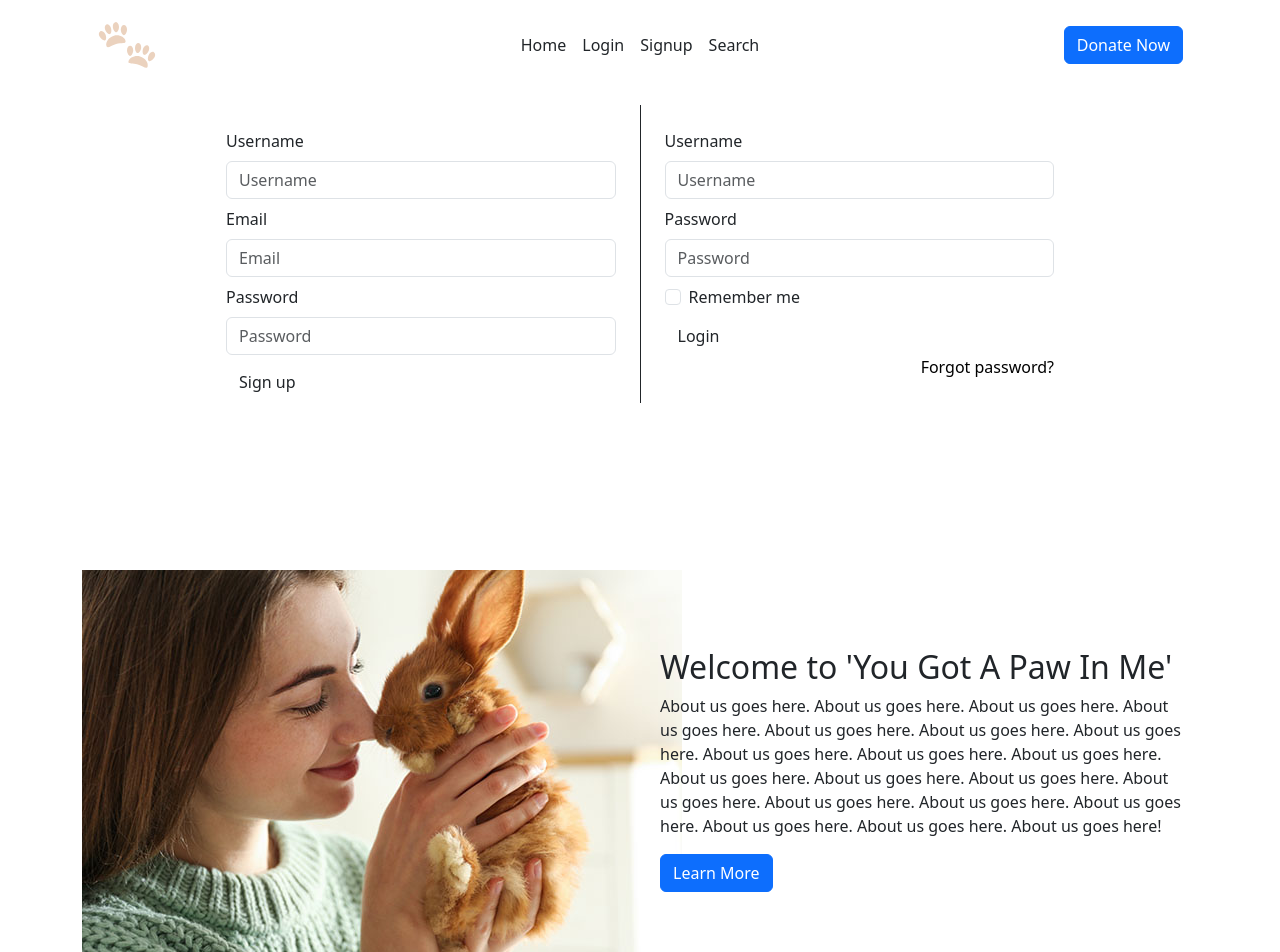
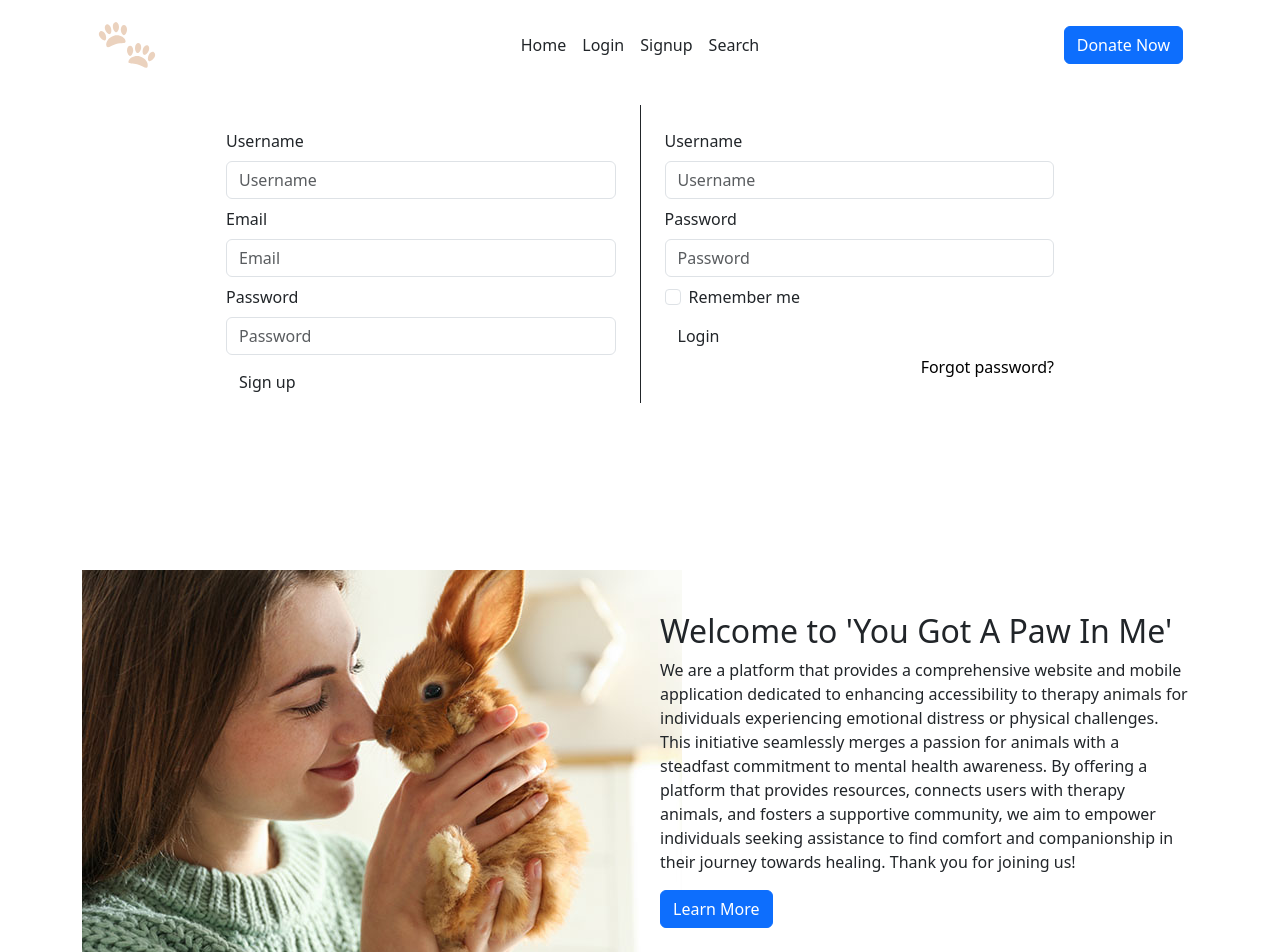
Before and after one commit to pommerpie/You-Have-A-Paw-In-Me, a React (Vite) app in the folder client/: page / in a window 1280 px wide. Shown: the top 952 px of the page. Built offline with nearby package versions, Linux system fonts and the light colour scheme.

Commit message:
About me

```diff
--- a/client/src/components/about.jsx
+++ b/client/src/components/about.jsx
@@ -12,8 +12,12 @@ const AboutUs = () => {
                     <div className='p-2'>
                         <h2>Welcome to 'You Got A Paw In Me'</h2>
                         <p>
-                            About us goes here. About us goes here. About us goes here. About us goes here. About us goes here.
-                            About us goes here. About us goes here. About us goes here. About us goes here. About us goes here. About us goes here. About us goes here. About us goes here. About us goes here. About us goes here. About us goes here. About us goes here. About us goes here. About us goes here. About us goes here!
+                        We are a platform that provides a comprehensive website and mobile application dedicated to enhancing accessibility to therapy animals for individuals experiencing emotional distress or physical challenges.
+
+                        This initiative seamlessly merges a passion for animals with a steadfast commitment to mental health awareness. By offering a platform that provides resources, connects users with therapy animals, and fosters a supportive community, we aim to empower individuals seeking assistance to find comfort and companionship in their journey towards healing.
+
+
+                        Thank you for joining us!
                         </p>
                         <Button variant="primary">Learn More</Button>
                     </div>
```
